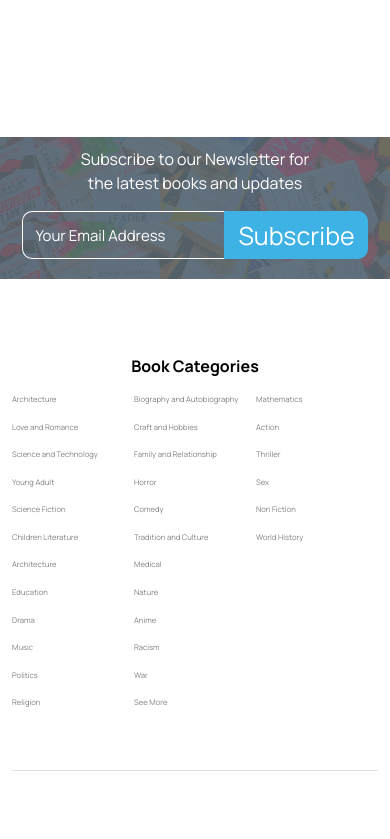
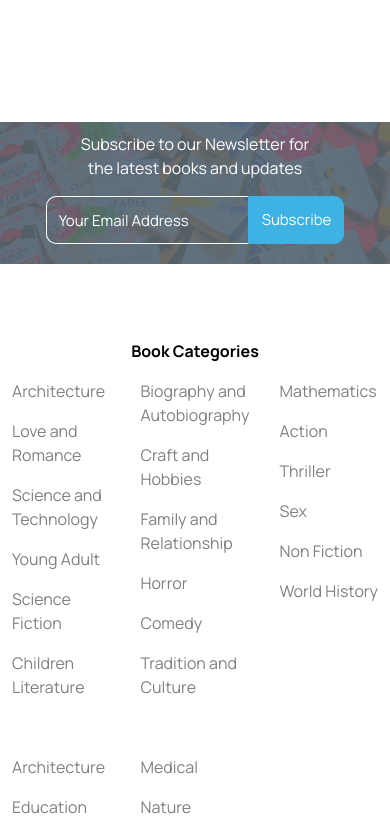
Before and after one commit to joehanzsenna/Team-B-project, a React (Create React App) app: page / in a window 390 px wide. Shown: the part 4760-5599 px from the top of the page. Built offline with nearby package versions, Linux system fonts and the light colour scheme.

Commit message:
all codes

```diff
--- a/src/components/AboutPage/Aboutsec9.jsx
+++ b/src/components/AboutPage/Aboutsec9.jsx
@@ -24,7 +24,7 @@ const Aboutsec9 = () => {
         </div>
         <div className="flexbox">
           <h5>
-            <b style={{ color: "black", width: "5px" }}>Get in Touch Us</b>
+            <b style={{ color: "black", width: "5px" }}>Get in Touch with Us</b>
           </h5>
           <div className="getflex">
             <p>
--- a/src/styles/Aboutpagecss/AbtSec10.css
+++ b/src/styles/Aboutpagecss/AbtSec10.css
@@ -5,6 +5,7 @@
   background-image: url("../../assets/HomePageImages/sec10back.png");
   background-repeat: no-repeat;
   background-size: 100%;
+  margin-bottom: 100px;
 }
 @media (max-width: 991px) {
   .Sec10body {
@@ -16,7 +17,7 @@
     /* padding-top: 5px; */
     padding-bottom: 10px;
     margin-bottom: 75px;
-    margin-top: 75px;
+    /* margin-top: 75px; */
   }
 }
 
@@ -81,6 +82,7 @@
     border-bottom-left-radius: 10px;
   border-Top-left-radius: 10px;
   background-color: transparent;
+  color: white;
 }
 @media (max-width: 991px) {
   .sec10flex23 input {
@@ -136,9 +138,8 @@
 
 
 @media (max-width: 991px) {
-  .subscribe h4 {
-    font-size: 25px;
-    padding-top: 7px;
+  .subscribe button {
+    font-size: 15px;
   }
 }
 
--- a/src/styles/Aboutpagecss/AbtSec3.css
+++ b/src/styles/Aboutpagecss/AbtSec3.css
@@ -10,6 +10,7 @@
   .secour-body {
     width: 100%;
     padding-top: 50px;
+    /* padding-bottom: 90px; */
   }
 }
 
@@ -27,6 +28,7 @@
     width: 100%;
     text-align: center;
     font-size: 40px;
+    padding-top: 80px;
     /* padding-left: 10px;
     padding-right: 10px; */
   }
--- a/src/styles/Aboutpagecss/AbtSec7.css
+++ b/src/styles/Aboutpagecss/AbtSec7.css
@@ -46,7 +46,7 @@
   .sec0-1-cont {
     /* border: 4px solid rgb(37, 29, 60); */
     width: 100%;
-    padding-bottom: 10%;
+    padding-bottom: 5%;
   }
 }
 
@@ -91,7 +91,6 @@
 }
 @media (max-width: 991px) {
   .sec0-1-img {
-      padding-top: 0%;
     width: 100%;
     display: grid;
     grid-template-columns: 1fr;
--- a/src/styles/Aboutpagecss/AbtSec8.css
+++ b/src/styles/Aboutpagecss/AbtSec8.css
@@ -43,7 +43,8 @@
 }
 @media (max-width: 991px) {
 .sec8flex33 p{
-  font-size:48%;
+  font: size 15px;
+  /* gap: 20px; */
 }
 }
 
@@ -52,5 +53,7 @@
     display: grid;
     grid-template-columns: 1fr 1fr 1fr;
     text-align: start;
+    gap: 30px;
+    row-gap: 40px;
   }
 }
--- a/src/styles/Aboutpagecss/AbtSec9.css
+++ b/src/styles/Aboutpagecss/AbtSec9.css
@@ -21,6 +21,7 @@
     display: grid;
     grid-template-columns: 1fr;
     text-align: left;
+    padding-top: 10px;
   }
 }
 .flexbox {
```
